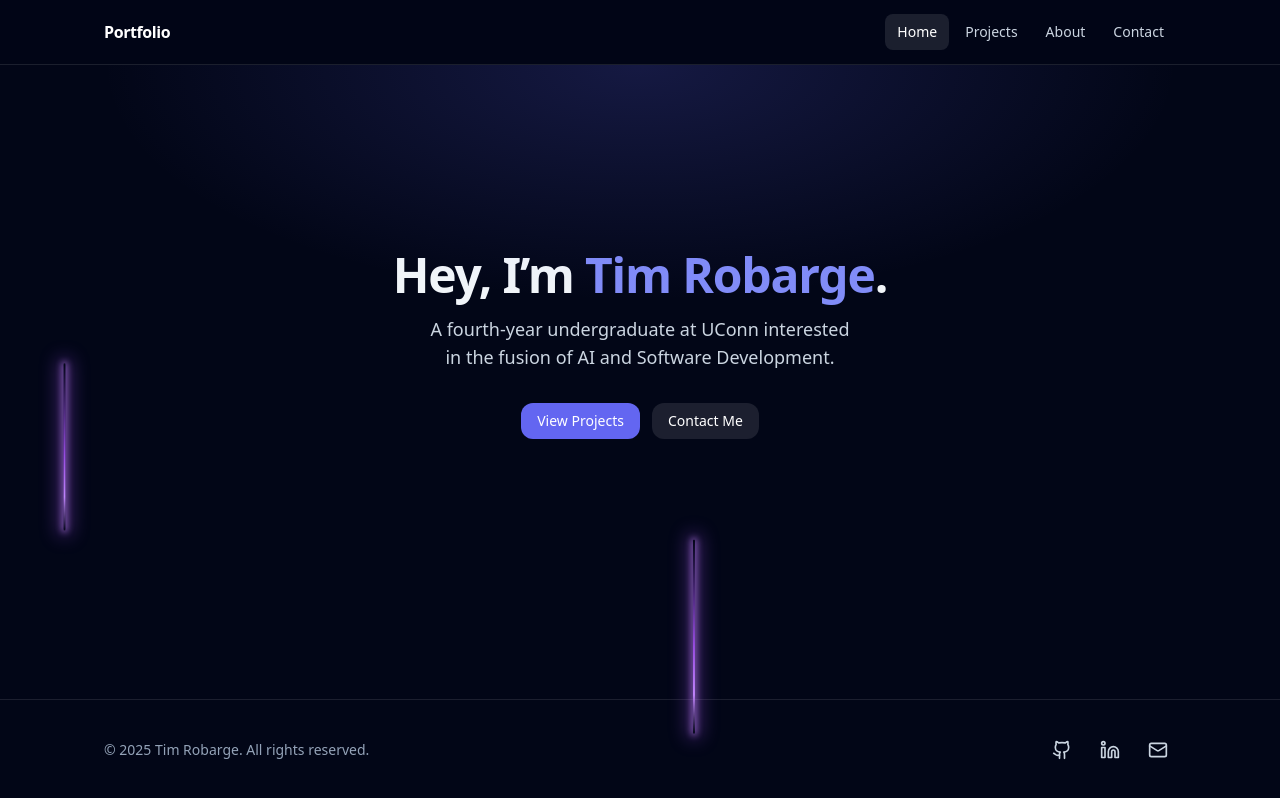
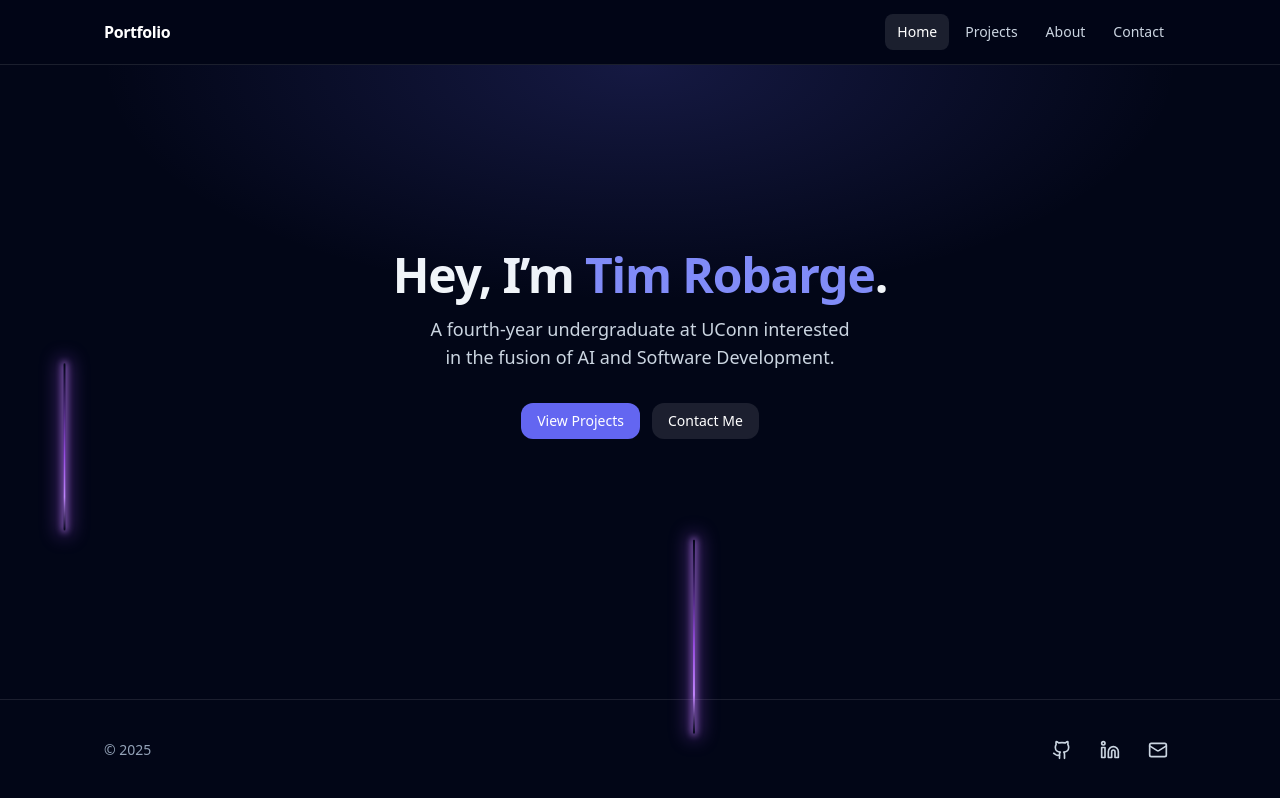
Before and after one commit to t-robarge/t-robarge.github.io, a React (Vite) app: page / in a window 1280 px wide. Built offline with nearby package versions, Linux system fonts and the light colour scheme.

Commit message:
footer update

```diff
--- a/src/components/Footer.tsx
+++ b/src/components/Footer.tsx
@@ -7,7 +7,7 @@
 <footer className="border-t border-white/10 py-8">
 <Container>
 <div className="flex flex-col items-center justify-between gap-4 sm:flex-row">
-<p className="text-sm text-slate-400">© {new Date().getFullYear()} Tim Robarge. All rights reserved.</p>
+<p className="text-sm text-slate-400">© {new Date().getFullYear()}</p>
 <div className="flex items-center gap-3 text-slate-300">
 <a className="rounded-lg p-2 hover:bg-white/5 hover:text-white" href="https://github.com/t-robarge" target="_blank" rel="noreferrer" aria-label="GitHub">
 <Github className="h-5 w-5" />
```
